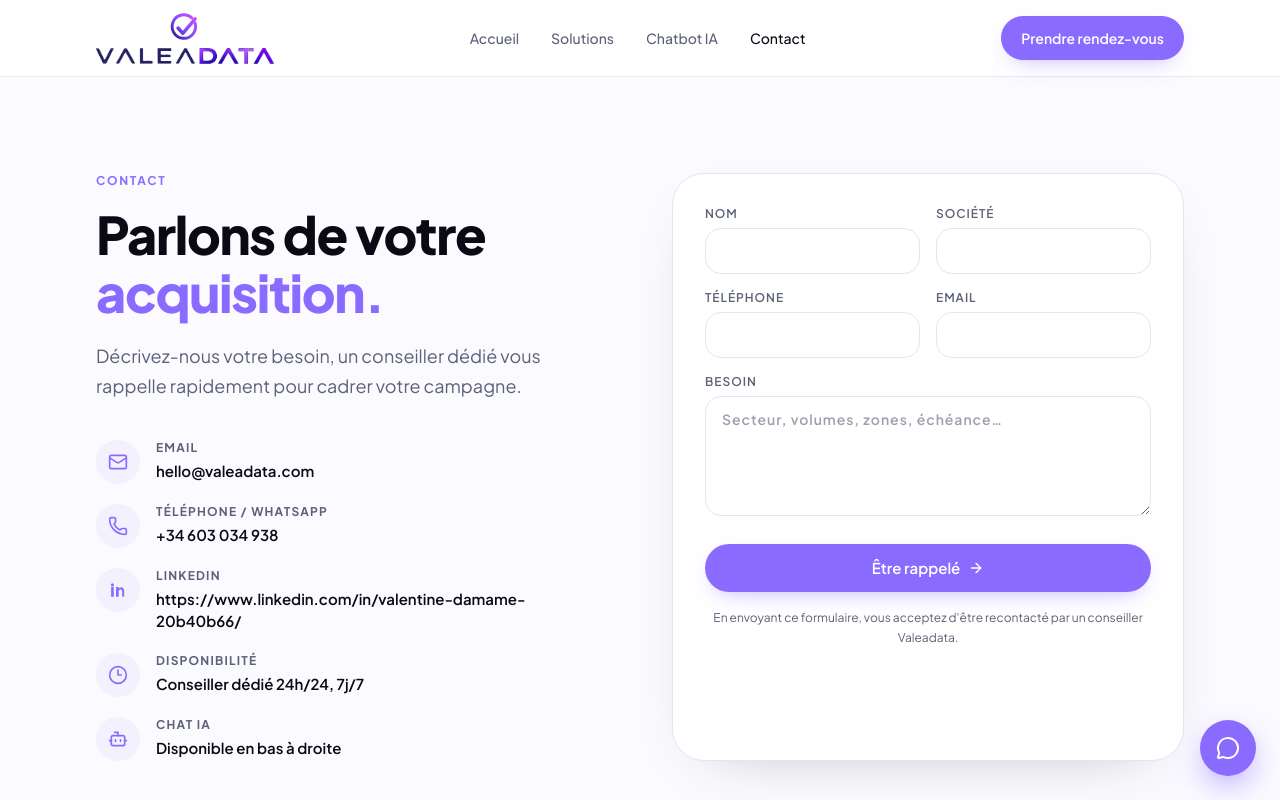
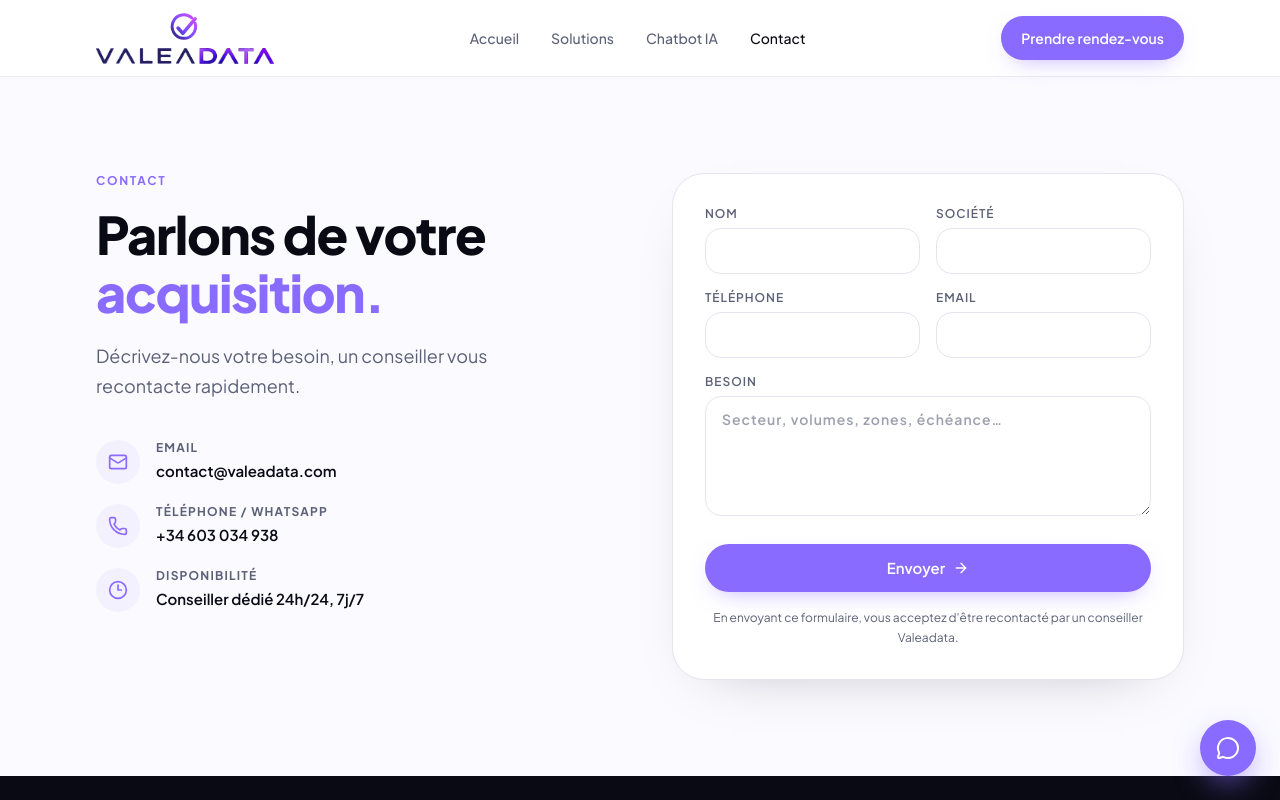
Before and after one commit to Valilou-lab/Valeadata, a Next.js app: page /contact in a window 1280 px wide. Shown: the top 800 px of the page. Built offline with nearby package versions, Linux system fonts and the light colour scheme.

Commit message:
Update contact form copy and submit label to Envoyer.
Align contact details and replace remaining Être rappelé buttons so production matches the latest contact UX.

Co-authored-by: Cursor <cursoragent@cursor.com>

```diff
--- a/app/contact/page.tsx
+++ b/app/contact/page.tsx
@@ -1,5 +1,5 @@
 import type { Metadata } from "next";
-import { Bot, Clock3, Mail, Phone } from "lucide-react";
+import { Clock3, Mail, Phone } from "lucide-react";
 import type { LucideIcon } from "lucide-react";
 import { ContactForm } from "@/components/ContactForm";
 
@@ -9,29 +9,16 @@ export const metadata: Metadata = {
     "Parlez à un conseiller Valeadata de votre acquisition de leads. Email, téléphone, WhatsApp — réponse rapide 24h/24.",
 };
 
-function LinkedInIcon({ className }: { className?: string }) {
-  return (
-    <svg
-      viewBox="0 0 24 24"
-      fill="currentColor"
-      className={className}
-      aria-hidden
-    >
-      <path d="M6.94 8.5H3.75V20h3.19V8.5ZM5.35 4a1.85 1.85 0 1 0 0 3.7 1.85 1.85 0 0 0 0-3.7ZM20.25 20h-3.19v-5.86c0-1.63-.58-2.74-2.03-2.74-1.11 0-1.77.75-2.06 1.47-.11.26-.14.62-.14.99V20H9.64s.04-10.3 0-11.5h3.19v1.63c.42-.65 1.18-1.58 2.88-1.58 2.1 0 3.68 1.38 3.68 4.34V20Z" />
-    </svg>
-  );
-}
-
 const contactItems: Array<{
   label: string;
   value: string;
   href?: string;
-  icon: LucideIcon | typeof LinkedInIcon;
+  icon: LucideIcon;
 }> = [
   {
     label: "EMAIL",
-    value: "hello@valeadata.com",
-    href: "mailto:hello@valeadata.com",
+    value: "contact@valeadata.com",
+    href: "mailto:contact@valeadata.com",
     icon: Mail,
   },
   {
@@ -41,20 +28,9 @@ const contactItems: Array<{
     icon: Phone,
   },
   {
-    label: "LINKEDIN",
-    value: "https://www.linkedin.com/in/valentine-damame-20b40b66/",
-    href: "https://www.linkedin.com/in/valentine-damame-20b40b66/",
-    icon: LinkedInIcon,
-  },
-  {
     label: "DISPONIBILITÉ",
     value: "Conseiller dédié 24h/24, 7j/7",
     icon: Clock3,
-  },
-  {
-    label: "CHAT IA",
-    value: "Disponible en bas à droite",
-    icon: Bot,
   },
 ];
 
@@ -72,8 +48,8 @@ export default function ContactPage() {
             <span className="text-violet">acquisition.</span>
           </h1>
           <p className="mt-5 max-w-md text-base leading-relaxed text-muted sm:text-lg">
-            Décrivez-nous votre besoin, un conseiller dédié vous rappelle
-            rapidement pour cadrer votre campagne.
+            Décrivez-nous votre besoin, un conseiller vous recontacte
+            rapidement.
           </p>
 
           <ul className="mt-10 space-y-5">
--- a/components/ContactForm.tsx
+++ b/components/ContactForm.tsx
@@ -112,7 +112,7 @@ export function ContactForm({ className }: { className?: string }) {
       </label>
 
       <PrimaryButton type="submit" size="lg" className="mt-6 w-full" iconRight={<ArrowRight className="h-4 w-4" />}>
-        Être rappelé
+        Envoyer
       </PrimaryButton>
 
       <p className="mt-4 text-center text-xs leading-relaxed text-muted">
--- a/components/chatbot/LeadCapture.tsx
+++ b/components/chatbot/LeadCapture.tsx
@@ -106,7 +106,7 @@ export function LeadCapture({
         className="mt-4 w-full"
         iconRight={<ArrowRight className="h-4 w-4" />}
       >
-        Être rappelé
+        Envoyer
       </PrimaryButton>
     </form>
   );
```
